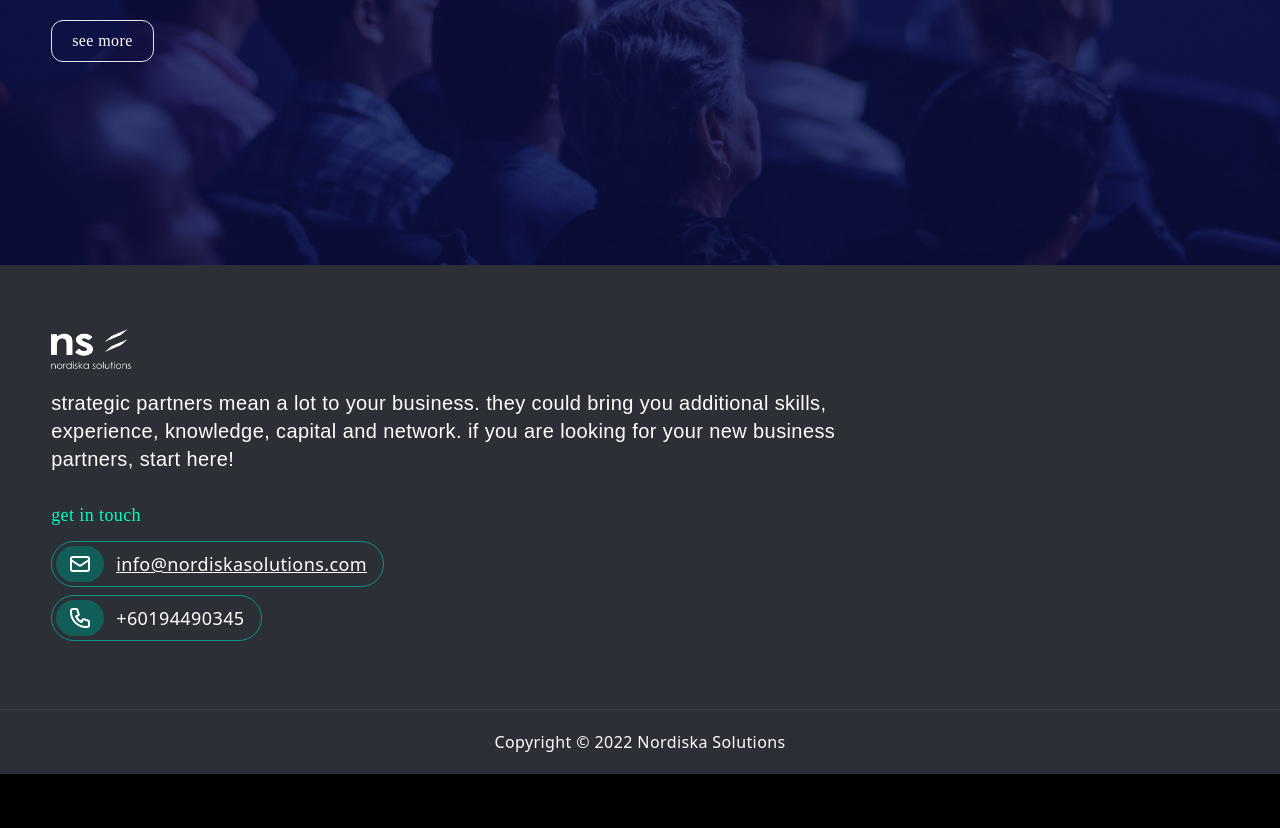
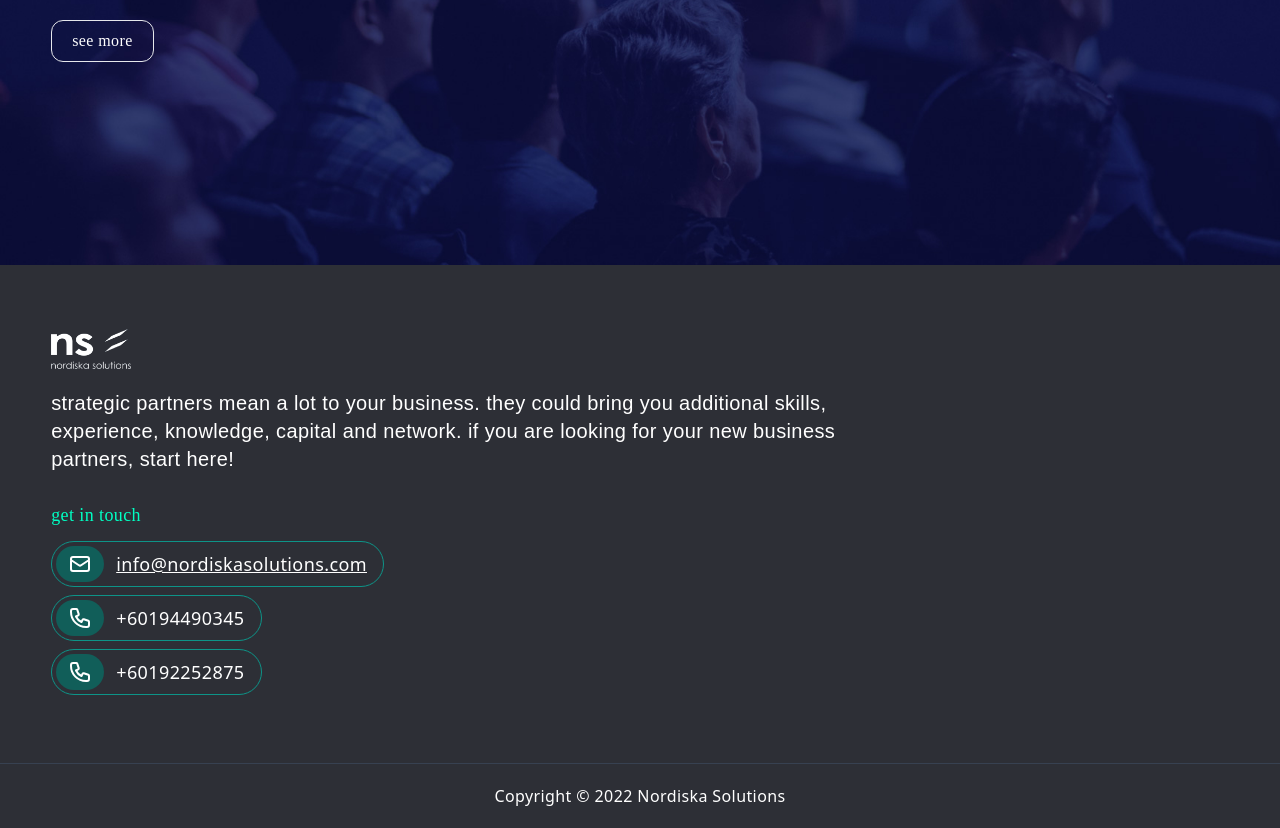
Before and after one commit to samithw/nordiska-vite-react-ts-v2, a React (Vite) app: page /home in a window 1280 px wide. Shown: the part 2307-3135 px from the top of the page. Before the commit the page ends 3081 px from the top, so only its background shows below. Built offline with nearby package versions, Linux system fonts and the light colour scheme; a web font is replaced by a local one.

Commit message:
second contact number added in footer

```diff
--- a/src/components/Footer.tsx
+++ b/src/components/Footer.tsx
@@ -37,6 +37,13 @@ const Footer = (props: Props) => {
                         }}
                     </ContactDetail>
 
+                    <ContactDetail>
+                        {{
+                            iconType : 'phone',
+                            contactInfo : <span>+60192252875</span>
+                        }}
+                    </ContactDetail>
+
 
 
                     </div>
```
